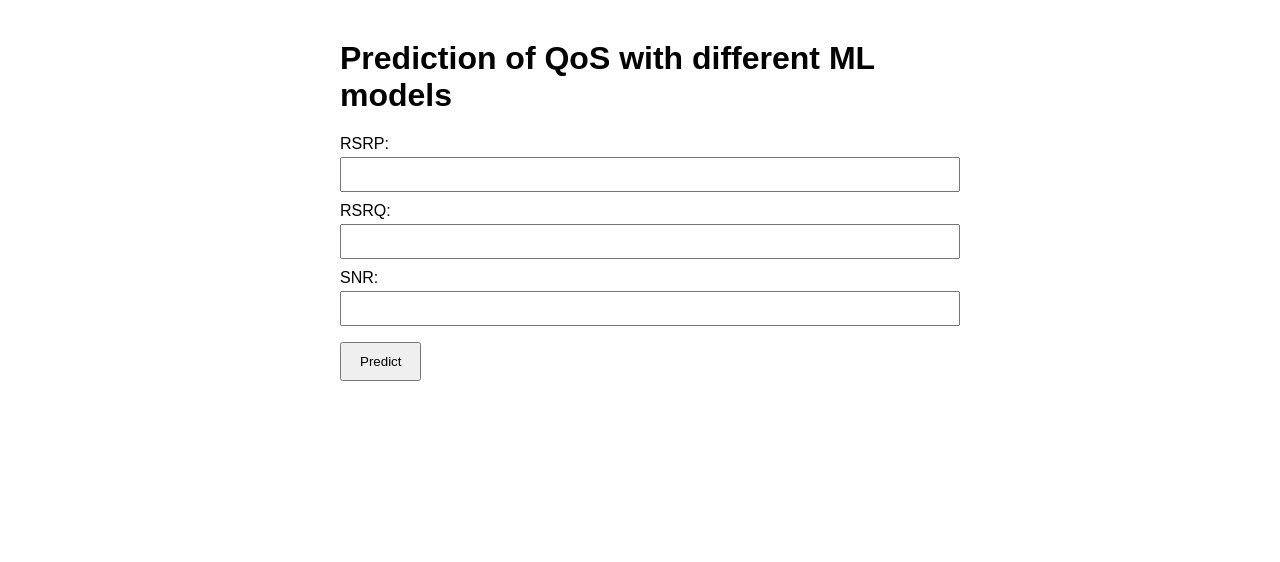
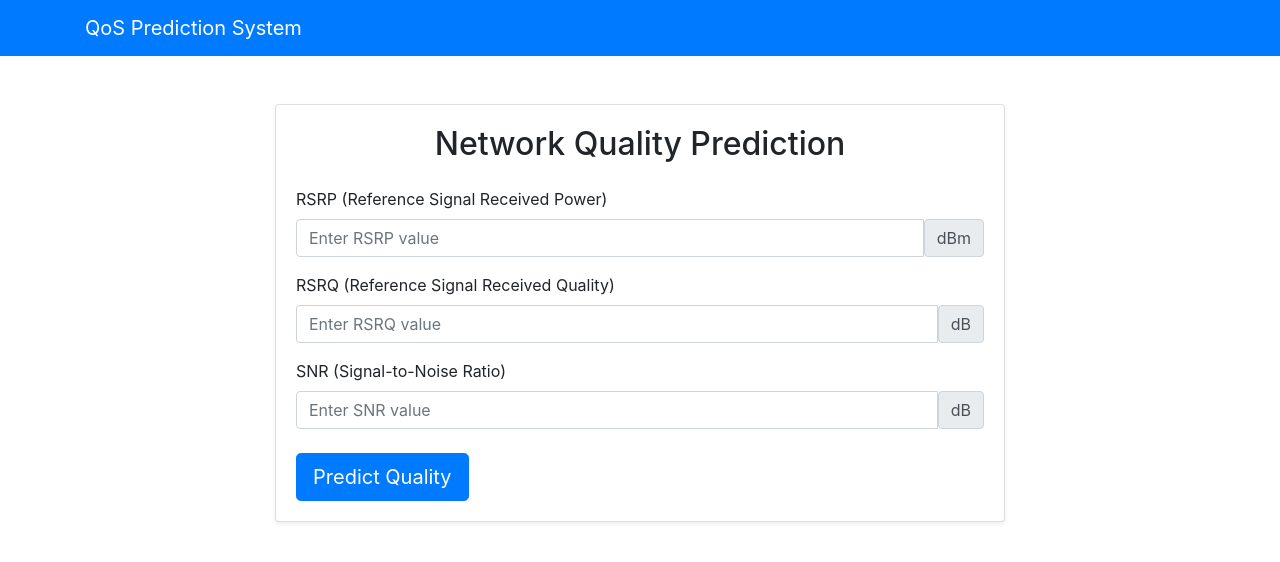
Before and after one commit to kmistiaque/QoS_prediction_end2end, a Flask app: page / in a window 1280 px wide. Shown: the top 562 px of the page. Run offline with Flask 3, Linux system fonts and the light colour scheme; parts of the project's set-up code (start-up, migrations or seed data) failed here and were passed over.

Commit message:
Professional look

```diff
--- a/app.py
+++ b/app.py
@@ -1,4 +1,4 @@
-from flask import Flask, render_template, request
+from flask import Flask, render_template, request, jsonify
 import pickle
 import os
 
@@ -53,4 +53,4 @@ def index():
     return render_template('index.html', predictions=predictions)
 
 if __name__ == '__main__':
-    app.run(debug=True)
+    app.run(debug=True, host='0.0.0.0', port=5001)
--- a/requirements.txt
+++ b/requirements.txt
@@ -2,3 +2,5 @@ Flask
 scikit-learn
 xgboost
 gunicorn
+pandas
+numpy
--- a/templates/index.html
+++ b/templates/index.html
@@ -2,39 +2,123 @@
 <html lang="en">
 <head>
     <meta charset="UTF-8">
-    <title>ML Model Predictions</title>
+    <meta name="viewport" content="width=device-width, initial-scale=1">
+    <title>QoS Prediction Dashboard</title>
+    <link rel="stylesheet" href="https://cdn.jsdelivr.net/npm/bootstrap@4.6.2/dist/css/bootstrap.min.css">
+    <script src="https://code.jquery.com/jquery-3.6.0.min.js"></script>
+    <script src="https://cdn.jsdelivr.net/npm/bootstrap@4.6.2/dist/js/bootstrap.bundle.min.js"></script>
     <style>
-        body { font-family: Arial, sans-serif; margin: 40px; }
-        .container { max-width: 600px; margin: auto; }
-        .model-result { margin-bottom: 16px; }
-        label { display: block; margin-top: 10px; }
-        input[type="number"] { width: 100%; padding: 8px; margin-top: 4px; }
-        button { margin-top: 16px; padding: 10px 18px; }
-        .results { background: #f3f3f3; padding: 16px; border-radius: 8px; margin-top: 24px; }
+        .prediction-card {
+            transition: transform 0.2s;
+        }
+        .prediction-card:hover {
+            transform: translateY(-5px);
+        }
+        .result-excellent { color: #198754; }
+        .result-good { color: #0d6efd; }
+        .result-moderate { color: #ffc107; }
+        .result-poor { color: #dc3545; }
+        .loading {
+            display: none;
+            text-align: center;
+            margin: 20px 0;
+        }
     </style>
 </head>
 <body>
+    <nav class="navbar navbar-expand-lg navbar-dark bg-primary mb-4">
         <div class="container">
-        <h1>Prediction of QoS with different ML models</h1>
-        <form method="post">
-            <label for="rsrp">RSRP:</label>
-            <input type="number" step="any" id="rsrp" name="rsrp" required>
-            <label for="rsrq">RSRQ:</label>
-            <input type="number" step="any" id="rsrq" name="rsrq" required>
-            <label for="snr">SNR:</label>
-            <input type="number" step="any" id="snr" name="snr" required>
-            <button type="submit">Predict</button>
+            <a class="navbar-brand" href="#">QoS Prediction System</a>
+        </div>
+    </nav>
+
+    <div class="container py-4">
+        <div class="row justify-content-center">
+            <div class="col-md-8">
+                <div class="card shadow-sm">
+                    <div class="card-body">
+                        <h2 class="card-title text-center mb-4">Network Quality Prediction</h2>
+                        <form method="post" id="prediction-form">
+                            <div class="mb-3">
+                                <label for="rsrp" class="form-label">RSRP (Reference Signal Received Power)</label>
+                                <div class="input-group">
+                                    <input type="number" step="any" class="form-control" id="rsrp" name="rsrp"
+                                           required placeholder="Enter RSRP value"
+                                           data-toggle="tooltip" data-placement="top"
+                                           title="Typical range: -140 to -44 dBm">
+                                    <span class="input-group-text">dBm</span>
+                                </div>
+                            </div>
+                            <div class="mb-3">
+                                <label for="rsrq" class="form-label">RSRQ (Reference Signal Received Quality)</label>
+                                <div class="input-group">
+                                    <input type="number" step="any" class="form-control" id="rsrq" name="rsrq"
+                                           required placeholder="Enter RSRQ value"
+                                           data-toggle="tooltip" data-placement="top"
+                                           title="Typical range: -19.5 to -3 dB">
+                                    <span class="input-group-text">dB</span>
+                                </div>
+                            </div>
+                            <div class="mb-4">
+                                <label for="snr" class="form-label">SNR (Signal-to-Noise Ratio)</label>
+                                <div class="input-group">
+                                    <input type="number" step="any" class="form-control" id="snr" name="snr"
+                                           required placeholder="Enter SNR value"
+                                           data-toggle="tooltip" data-placement="top"
+                                           title="Typical range: -20 to 30 dB">
+                                    <span class="input-group-text">dB</span>
+                                </div>
+                            </div>
+                            <div class="d-grid">
+                                <button type="submit" class="btn btn-primary btn-lg">Predict Quality</button>
+                            </div>
                         </form>
+
+                        <div class="loading mt-4">
+                            <div class="spinner-border text-primary" role="status">
+                                <span class="visually-hidden">Loading...</span>
+                            </div>
+                            <p class="mt-2 text-muted">Processing predictions...</p>
+                        </div>
+
                         {% if predictions %}
-        <div class="results">
-            <h2>Results</h2>
+                        <div class="results mt-4">
+                            <h3 class="text-center mb-4">Prediction Results</h3>
+                            <div class="row row-cols-1 row-cols-md-2 g-4">
                                 {% for model, result in predictions.items() %}
-                <div class="model-result">
-                    <strong>{{ model }}:</strong> {{ result }}
+                                <div class="col">
+                                    <div class="card h-100 prediction-card">
+                                        <div class="card-body">
+                                            <h5 class="card-title">{{ model }}</h5>
+                                            <p class="card-text h4 mt-3 {% if 'Excellent' in result %}result-excellent
+                                                                        {% elif 'Good' in result %}result-good
+                                                                        {% elif 'Moderate' in result %}result-moderate
+                                                                        {% elif 'Poor' in result %}result-poor{% endif %}">
+                                                {{ result }}
+                                            </p>
+                                        </div>
+                                    </div>
                                 </div>
                                 {% endfor %}
                             </div>
+                        </div>
                         {% endif %}
                     </div>
+                </div>
+            </div>
+        </div>
+    </div>
+
+    <script>
+        // Initialize tooltips
+        $(function () {
+            $('[data-toggle="tooltip"]').tooltip()
+        })
+
+        // Show loading spinner on form submit
+        document.getElementById('prediction-form').addEventListener('submit', function() {
+            document.querySelector('.loading').style.display = 'block';
+        });
+    </script>
 </body>
 </html>
```
Lines whose indentation alone changed are shown as unchanged.
